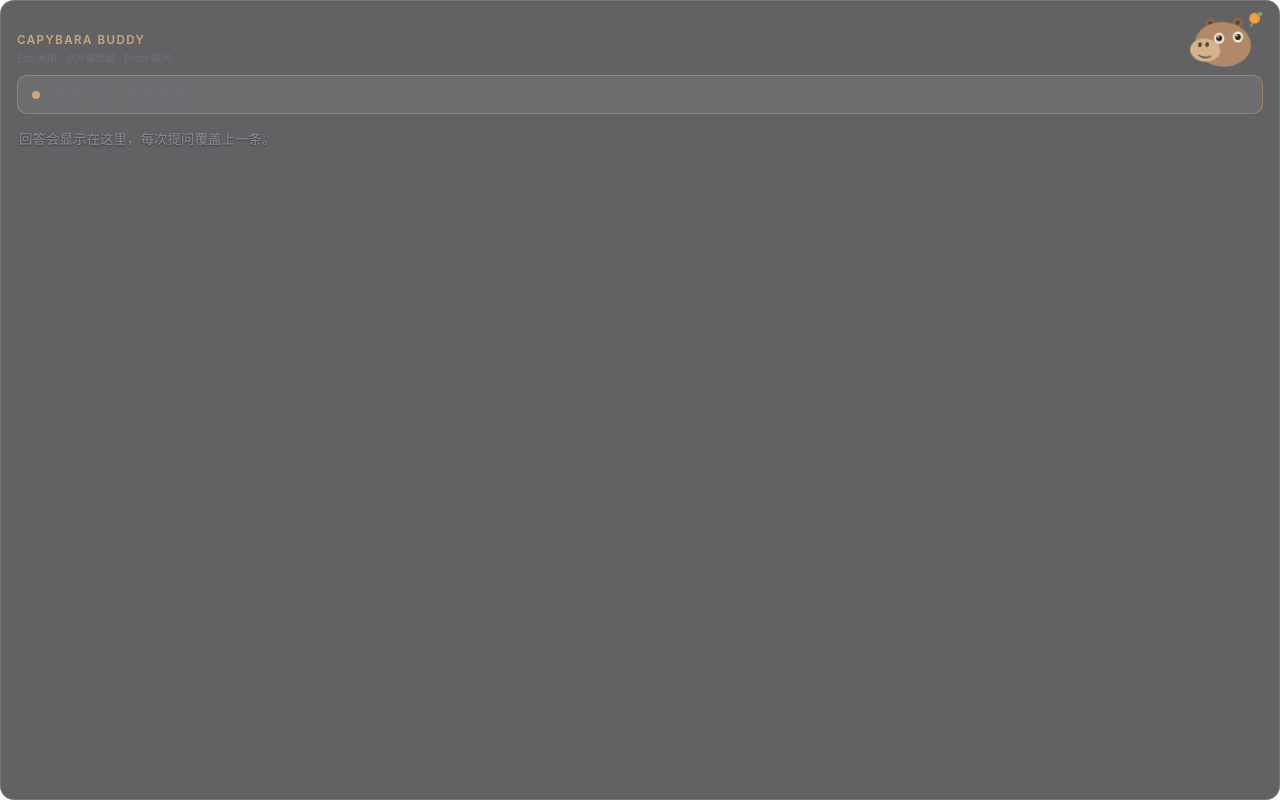
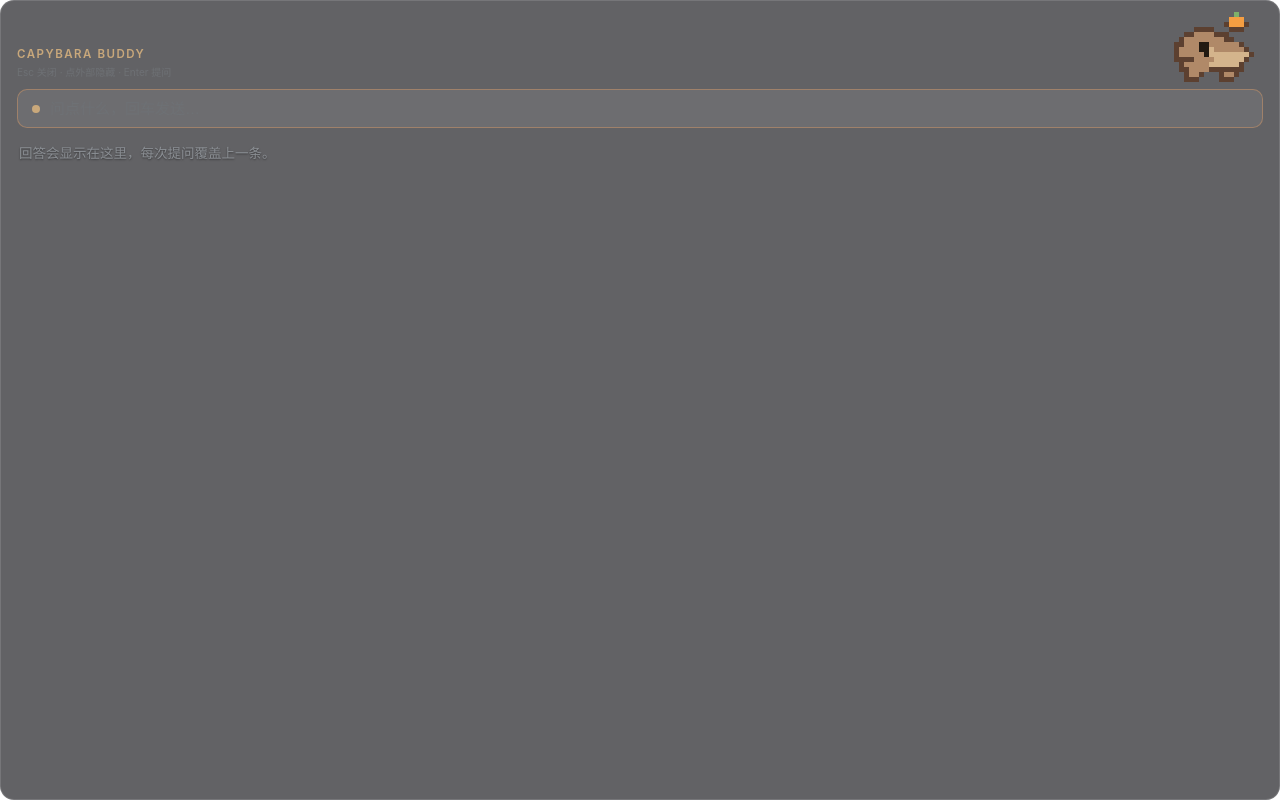
Before and after one commit to hujiasz-hash/kapybara_desktop_pet, an Electron app: page ui/index.html in a window 1280 px wide. Drawn offline with Linux system fonts and the light colour scheme; no server answers.

Commit message:
v0.9: 卡皮巴拉改像素风（agy 出稿 + canvas 帧动画），修面板布局塌陷

```diff
--- a/ui/index.html
+++ b/ui/index.html
@@ -27,29 +27,16 @@
     color: #c9a87b; font-size: 11.5px; letter-spacing: 1.5px; font-weight: 600;
   }
   .brand .hint  { color: #6e7175; font-size: 10px; }
-  /* ---------- 卡皮巴拉 ---------- */
-  #capy-wrap { position: relative; width: 96px; height: 66px; flex: none;
+  /* ---------- 卡皮巴拉（像素风） ---------- */
+  #capy-wrap { position: relative; width: 100px; height: 80px; flex: none;
                -webkit-app-region: no-drag; cursor: pointer; }
-  #capy { width: 100%; height: 100%; overflow: visible; }
-  #capy .head { transform-origin: 60px 85px; transition: transform 0.35s ease; }
-  #capy.hop .head    { animation: capy-hop 0.8s ease; }
-  #capy.happy .head  { animation: capy-hop 0.6s ease; }
-  #capy.tilt .head   { animation: capy-tilt 1.1s ease; }
-  #capy.chew .muzzle { animation: capy-chew 0.32s ease 4; transform-origin: 40px 55px; }
-  #capy .eye { transform-box: fill-box; transform-origin: center; transition: transform 0.1s; }
-  #capy.blink .eye  { animation: capy-blink 0.45s ease; }
-  #capy.sleep .eye  { transform: scaleY(0.12); }
-  #capy.sleep .eye .pupil { opacity: 0; }
-  #capy.happy .eye  { transform: scaleY(0.32); }
-  #capy .pupil { transform-box: fill-box; transition: transform 0.14s ease-out; }
-  #zzz { position: absolute; top: -4px; right: -2px; color: #9aa0a6;
+  #capy { width: 100px; height: 80px; image-rendering: pixelated;
+          transition: transform 0.15s; transform-origin: bottom center; }
+  #capy.hop { transform: translateY(-6px); }
+  #zzz { position: absolute; top: 0; right: 0; color: #9aa0a6;
          font-size: 11px; opacity: 0; pointer-events: none; }
   #capy-wrap.sleeping #zzz { animation: zzz 2.2s ease infinite; }
   @keyframes zzz { 0% { opacity: 0; transform: translate(0,4px);} 30%{opacity:1;} 100% { opacity: 0; transform: translate(8px,-10px);} }
-  @keyframes capy-hop  { 0%,100%{ transform: translateY(0);} 30%{ transform: translateY(-7px);} 55%{ transform: translateY(0);} 75%{ transform: translateY(-4px);} }
-  @keyframes capy-tilt { 0%,100%{ transform: rotate(0);} 45%{ transform: rotate(-8deg);} 75%{ transform: rotate(5deg);} }
-  @keyframes capy-chew { 0%,100%{ transform: translateY(0);} 50%{ transform: translateY(2px);} }
-  @keyframes capy-blink{ 0%,100%{ transform: scaleY(1);} 40%{ transform: scaleY(0.08);} 60%{ transform: scaleY(0.08);} }
   /* 输入区 */
   #inputrow {
     display: flex; align-items: center; gap: 10px;
@@ -111,38 +98,10 @@
       <span class="hint">Esc 关闭 · 点外部隐藏 · Enter 提问</span>
     </div>
     <div id="capy-wrap" title="点我一下">
-      <svg id="capy" viewBox="0 0 120 92">
-        <g class="head">
-          <!-- 耳朵 -->
-          <circle cx="40" cy="24" r="6.5" fill="#8a6844"/>
-          <circle cx="78" cy="20" r="6.5" fill="#8a6844"/>
-          <circle cx="40" cy="24" r="3" fill="#5c4030"/>
-          <circle cx="78" cy="20" r="3" fill="#5c4030"/>
-          <!-- 头 -->
-          <ellipse cx="60" cy="52" rx="39" ry="31" fill="#b08968"/>
-          <!-- 吻部 -->
-          <g class="muzzle">
-            <ellipse cx="36" cy="62" rx="21" ry="16" fill="#d4b48c"/>
-            <ellipse cx="28" cy="55" rx="2.6" ry="3.6" fill="#5c4030"/>
-            <ellipse cx="38" cy="54" rx="2.6" ry="3.6" fill="#5c4030"/>
-            <path d="M28,70 Q36,75 44,70" stroke="#5c4030" stroke-width="2" fill="none" stroke-linecap="round"/>
-          </g>
-          <!-- 眼睛 -->
-          <g class="eye"><ellipse cx="54" cy="44" rx="7.2" ry="7.8" fill="#f3e9dc"/>
-            <g class="pupil"><circle cx="54" cy="44" r="4.2" fill="#2e2318"/><circle cx="52.4" cy="42.2" r="1.3" fill="#fff"/></g>
-          </g>
-          <g class="eye"><ellipse cx="80" cy="40" rx="7.2" ry="7.8" fill="#f3e9dc"/>
-            <g class="pupil"><circle cx="80" cy="40" r="4.2" fill="#2e2318"/><circle cx="78.4" cy="38.2" r="1.3" fill="#fff"/></g>
-          </g>
-          <!-- 头顶橘子 -->
-          <line x1="97" y1="24" x2="99" y2="16" stroke="#7fb069" stroke-width="2" stroke-linecap="round"/>
-          <circle cx="101" cy="12" r="7.5" fill="#f59e42"/>
-          <ellipse cx="107" cy="6" rx="4.5" ry="2.6" fill="#7fb069" transform="rotate(-25 107 6)"/>
-        </g>
-      </svg>
+      <canvas id="capy" width="20" height="16"></canvas>
       <div id="zzz">z Z z</div>
     </div>
-  </div>
+    </div>
   <div id="inputrow">
     <span id="dot" title=""></span>
     <input id="q" placeholder="问点什么，回车发送…" spellcheck="false">
@@ -158,55 +117,169 @@
   const a = document.getElementById('a');
   const dot = document.getElementById('dot');
   const thinking = document.getElementById('thinking');
-  const capy = document.getElementById('capy');
-  const capyWrap = document.getElementById('capy-wrap');
-  const pupils = capy.querySelectorAll('.pupil');
-  const head = capy.querySelector('.head');
   window.__test = { done: false };
 
   function showThinking() { thinking.style.display = 'flex'; dot.classList.add('busy'); }
   function hideThinking() { thinking.style.display = 'none'; dot.classList.remove('busy'); }
 
-  /* ---------- 卡皮巴拉：眼睛跟随 + 随机动作 ---------- */
-  const eyeTarget = { x: 0, y: 0 };
-  const eyeCur = { x: 0, y: 0 };
+const FRAMES = {
+  idle1: [
+    "....................",
+    ".............g......",
+    "............ccc.....",
+    "...........dcccd....",
+    ".....dddd...ddd.....",
+    "...ddooooddd........",
+    "..doooooooodd.......",
+    ".ddoooeeooooood.....",
+    ".dooooeelooooood....",
+    ".doooooelllllllld...",
+    ".ddddoooolllllld....",
+    "..dooooolllllld.....",
+    "..ddooooddddddd.....",
+    "...dood...dood......",
+    "...ddd....ddd.......",
+    "...................."
+  ],
+  idle2: [
+    "....................",
+    "............g.......",
+    "...........ccc......",
+    "..........dcccd.....",
+    ".....dddd...ddd.....",
+    "...ddooooddd........",
+    "..doooooooodd.......",
+    ".ddoooeeooooood.....",
+    ".dooooeelooooood....",
+    ".doooooelllllllld...",
+    ".ddddoooolllllld....",
+    "..dooooolllllld.....",
+    "..ddooooddddddd.....",
+    "...dood...dood......",
+    "...ddd....ddd.......",
+    "...................."
+  ],
+  blink: [
+    "....................",
+    ".............g......",
+    "............ccc.....",
+    "...........dcccd....",
+    ".....dddd...ddd.....",
+    "...ddooooddd........",
+    "..doooooooodd.......",
+    ".ddoooooooooood.....",
+    ".doooooedooooood....",
+    ".doooooelllllllld...",
+    ".ddddoooolllllld....",
+    "..dooooolllllld.....",
+    "..ddooooddddddd.....",
+    "...dood...dood......",
+    "...ddd....ddd.......",
+    "...................."
+  ],
+  hop: [
+    ".............g......",
+    "............ccc.....",
+    "...........dcccd....",
+    ".....dddd...ddd.....",
+    "...ddooooddd........",
+    "..doooooooodd.......",
+    ".ddoooeeooooood.....",
+    ".dooooeelooooood....",
+    ".doooooelllllllld...",
+    ".ddddoooolllllld....",
+    "..dooooolllllld.....",
+    "..ddooooddddddd.....",
+    "...dood...dood......",
+    "...ddd....ddd.......",
+    "....................",
+    "...................."
+  ],
+};
+
+  const PAL = { o:'#b08968', d:'#5c4030', l:'#d4b48c', e:'#221a12', c:'#f59e42', g:'#7fb069' };
+  const capy = document.getElementById('capy');
+  const capyWrap = document.getElementById('capy-wrap');
+  const ctx = capy.getContext('2d');
+
+  // 眼睛像素坐标（从 idle1 提取）
+  const EYE_PIXELS = [];
+  FRAMES.idle1.forEach((row, y) => [...row].forEach((ch, x) => { if (ch === 'e') EYE_PIXELS.push([x, y]); }));
+
+  function draw(frame, pupilOff, drawPupils) {
+    ctx.clearRect(0, 0, 20, 16);
+    for (let y = 0; y < frame.length; y++) {
+      for (let x = 0; x < 20; x++) {
+        const ch = frame[y][x];
+        if (ch === '.') continue;
+        ctx.fillStyle = PAL[ch === 'e' ? 'o' : ch];   // 眼睛位置先画身体色
+        ctx.fillRect(x, y, 1, 1);
+      }
+    }
+    if (drawPupils) {
+      ctx.fillStyle = PAL.e;
+      for (const [x, y] of EYE_PIXELS) ctx.fillRect(x + pupilOff.x, y + pupilOff.y, 1, 1);
+    }
+  }
+
+  // 眼睛跟随（全局鼠标，主进程 120ms 推送）
+  const eyeTarget = { x: 0, y: 0 }, eyeCur = { x: 0, y: 0 };
   window.buddy.onCursor(({ mx, my, wx, wy }) => {
-    // 卡皮巴拉中心在窗口内的位置（右上角）
-    const cx = wx + 640 - 48, cy = wy + 34;
+    const cx = wx + 640 - 50, cy = wy + 40;
     const dx = mx - cx, dy = my - cy;
     const dist = Math.hypot(dx, dy) || 1;
     const k = Math.min(1, dist / 260);
-    eyeTarget.x = (dx / dist) * 3.2 * k;
-    eyeTarget.y = (dy / dist) * 2.6 * k;
-    head.style.transform = `rotate(${Math.max(-7, Math.min(7, dx / 60))}deg)`;
+    eyeTarget.x = Math.round((dx / dist) * k);   // 像素风：偏移只有 -1/0/1
+    eyeTarget.y = Math.round((dy / dist) * k);
   });
+
+  // 帧状态机
+  let cur = 'idle1', pupilOff = { x: 0, y: 0 };
+  let tick = 0;
+  setInterval(() => {
+    tick++;
+    if (cur === 'idle1' || cur === 'idle2') {
+      cur = (tick % 8 === 0) ? 'idle2' : 'idle1';   // 偶尔晃一下橘子
+      draw(FRAMES[cur], eyeCur, cur !== 'blink');
+    }
+  }, 180);
+
+  // 随机动作
+  const ACTIONS = ['blink', 'hop', 'blink', 'sleep', 'hop'];
+  const DUR = { blink: 500, hop: 650, sleep: 2200 };
+  function playAction(act) {
+    if (act === 'blink') { draw(FRAMES.blink, { x: 0, y: 0 }, false); }
+    else if (act === 'hop') {
+      capy.classList.add('hop'); draw(FRAMES.hop, pupilOff, true);
+      setTimeout(() => { capy.classList.remove('hop'); draw(FRAMES[cur], pupilOff, true); }, 320);
+    }
+    else if (act === 'sleep') { draw(FRAMES.blink, { x: 0, y: 0 }, false); capyWrap.classList.add('sleeping'); }
+    setTimeout(() => {
+      capy.classList.remove('hop'); capyWrap.classList.remove('sleeping');
+      draw(FRAMES[cur], pupilOff, true);
+    }, DUR[act]);
+  }
+  function scheduleAction() {
+    setTimeout(() => {
+      if (!['blink','hop','sleep'].includes(cur)) playAction(ACTIONS[Math.floor(Math.random() * ACTIONS.length)]);
+      scheduleAction();
+    }, 2200 + Math.random() * 3000);
+  }
+  scheduleAction();
+
+  // 眼睛跟随渲染循环（lerp 平滑 + 常态重绘）
   (function eyeLoop() {
-    eyeCur.x += (eyeTarget.x - eyeCur.x) * 0.14;
-    eyeCur.y += (eyeTarget.y - eyeCur.y) * 0.14;
-    pupils.forEach(p => { p.style.transform = `translate(${eyeCur.x}px, ${eyeCur.y}px)`; });
+    eyeCur.x += (eyeTarget.x - eyeCur.x) * 0.2;
+    eyeCur.y += (eyeTarget.y - eyeCur.y) * 0.2;
+    const sx = Math.round(eyeCur.x), sy = Math.round(eyeCur.y);
+    if (sx !== pupilOff.x || sy !== pupilOff.y) {
+      pupilOff = { x: sx, y: sy };
+      if (cur === 'idle1' || cur === 'idle2') draw(FRAMES[cur], pupilOff, true);
+    }
     requestAnimationFrame(eyeLoop);
   })();
 
-  const ACTIONS = ['blink', 'chew', 'tilt', 'hop', 'blink', 'sleep', 'happy'];
-  const DUR = { blink: 500, chew: 1400, tilt: 1150, hop: 850, sleep: 2400, happy: 700 };
-  function scheduleAction() {
-    setTimeout(() => {
-      const act = ACTIONS[Math.floor(Math.random() * ACTIONS.length)];
-      capy.classList.add(act);
-      if (act === 'sleep') capyWrap.classList.add('sleeping');
-      setTimeout(() => {
-        capy.classList.remove(act);
-        capyWrap.classList.remove('sleeping');
-        scheduleAction();
-      }, DUR[act]);
-    }, 2000 + Math.random() * 3000);
-  }
-  scheduleAction();
-  capyWrap.addEventListener('click', () => {
-    capy.classList.add('happy');
-    setTimeout(() => capy.classList.remove('happy'), DUR.happy);
-  });
-
+  capyWrap.addEventListener('click', () => playAction('hop'));
   /* ---------- 问答 ---------- */
   async function submit() {
     const text = q.value.trim();
```
Also changed, not shown: main.js (+8 -0 lines), README.md.
